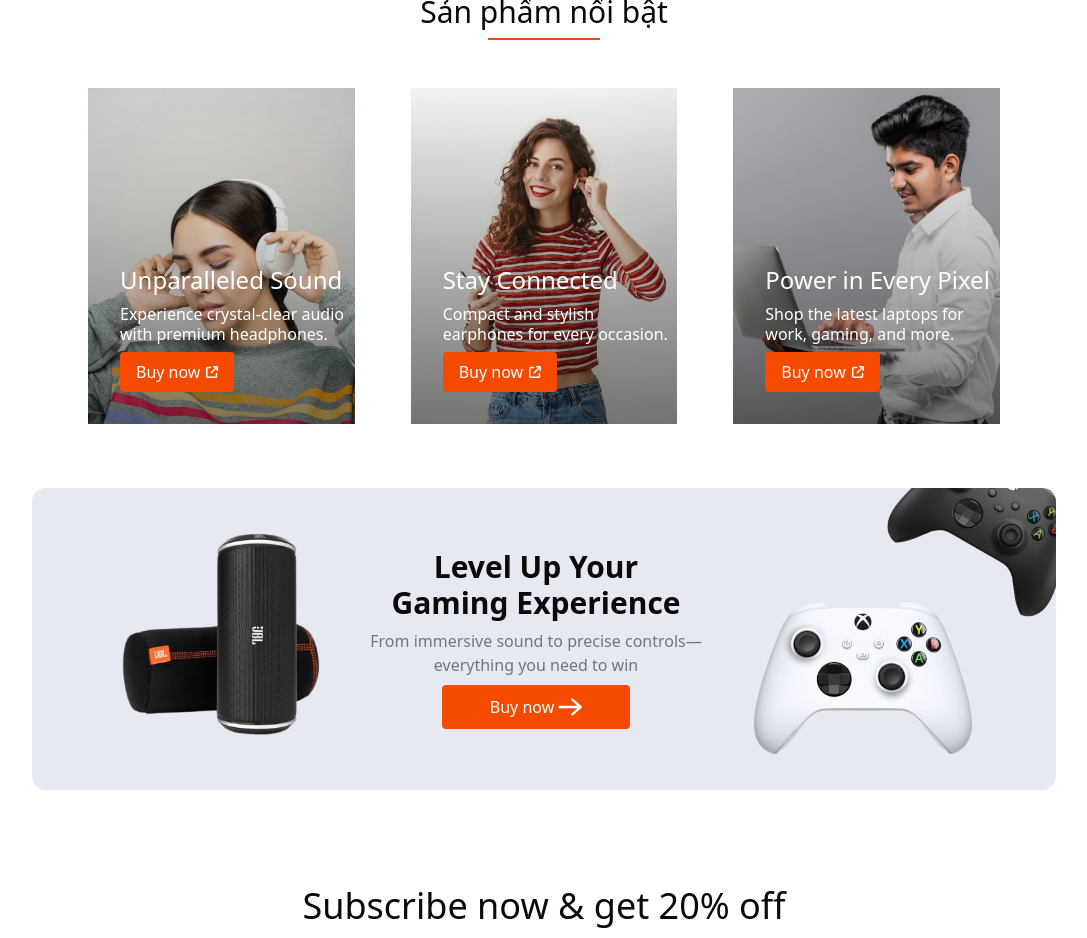
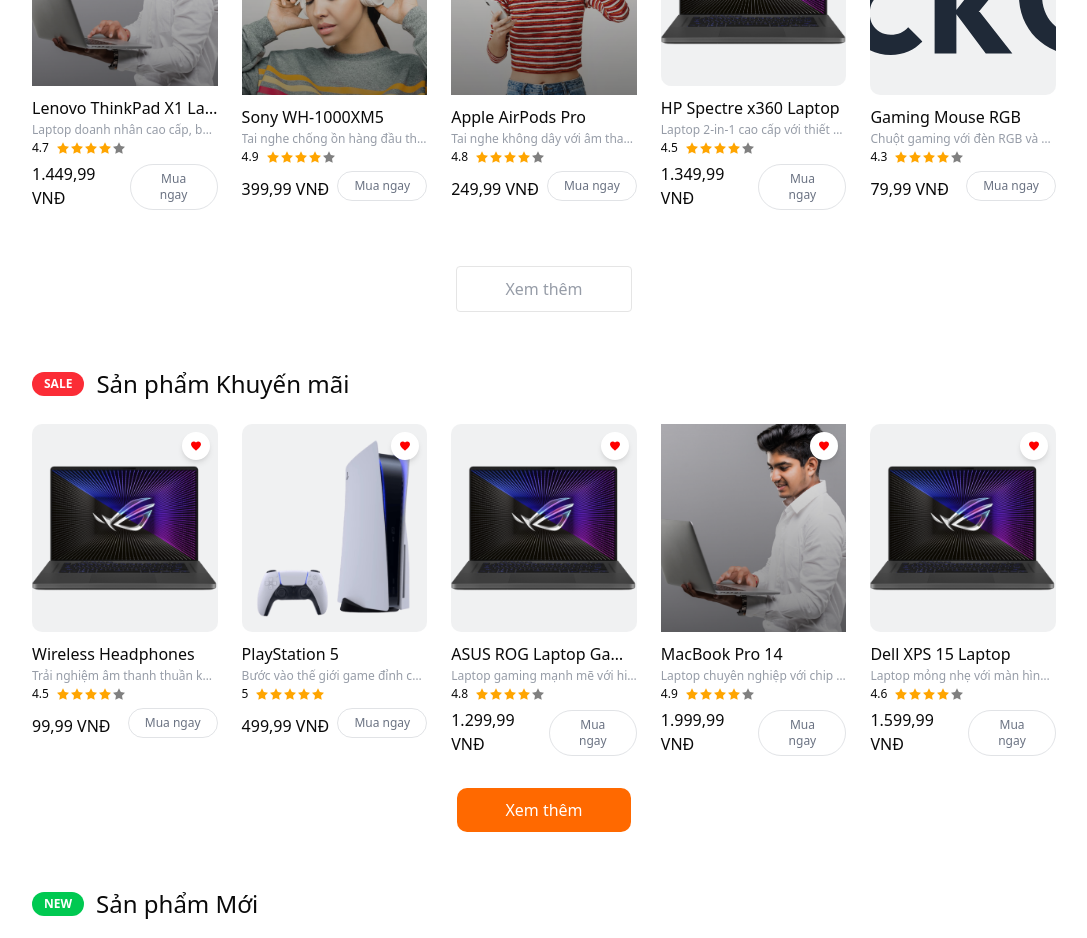
Before and after one commit to AdamNbz/IS207, a Next.js app in the folder frontend/: page / in a window 1280 px wide. Shown: the part 1120-2058 px from the top of the page, without its empty margins (96-1183 px from the left). Built offline with nearby package versions, Linux system fonts and the light colour scheme.

Commit message:
feat: thêm các mục sản phẩm ở Trang chủ.
Thêm các mục:
- Sản phẩm Khuyến mãi
- Sản phẩm Mới
- Sản phẩm HOT
- Laptop

```diff
--- a/frontend/src/app/page.tsx
+++ b/frontend/src/app/page.tsx
@@ -5,6 +5,7 @@
 import Banner from "../components/Banner";
 import NewsLetter from "../components/NewsLetter";
 import FeaturedProduct from "../components/FeaturedProduct";
+import ProductSection from "../components/ProductSection";
 import Navbar from "../components/Navbar";
 import Footer from "../components/Footer";
 
@@ -14,7 +15,44 @@
       <Navbar/>
       <div className="px-6 md:px-16 lg:px-32">
         <HeaderSlider />
+
+        {/* Sản phẩm phổ biến */}
         <HomeProducts />
+
+        {/* Sản phẩm Khuyến mãi */}
+        <ProductSection
+          title="Sản phẩm Khuyến mãi"
+          badge="SALE"
+          badgeColor="bg-red-500"
+          filterFn={(product) => product.offerPrice && product.price && product.offerPrice < product.price}
+        />
+
+        {/* Sản phẩm Mới */}
+        <ProductSection
+          title="Sản phẩm Mới"
+          badge="NEW"
+          badgeColor="bg-green-500"
+          filterFn={(product) => product.isNew || true} // Tạm thời hiển thị tất cả, sau có thể thêm field isNew
+        />
+
+        {/* Sản phẩm HOT */}
+        <ProductSection
+          title="Sản phẩm HOT"
+          badge="HOT"
+          badgeColor="bg-orange-500"
+          filterFn={(product) => product.isHot || (product.avg_rating && product.avg_rating >= 4) || true}
+        />
+
+        {/* Laptop */}
+        <ProductSection
+          title="Laptop"
+          filterFn={(product) => {
+            const name = (product.name || '').toLowerCase();
+            const category = (product.category || '').toLowerCase();
+            return name.includes('laptop') || category.includes('laptop');
+          }}
+        />
+
         <FeaturedProduct />
         <Banner />
         <NewsLetter />
--- /dev/null
+++ b/frontend/src/components/ProductSection.jsx
@@ -0,0 +1,49 @@
+"use client";
+import React from "react";
+import ProductCard from "./ProductCard";
+import { useAppContext } from "../context/AppContext";
+
+const ProductSection = ({ title, filterFn, badge, badgeColor = "bg-orange-500" }) => {
+  const { products, router } = useAppContext();
+
+  // Lọc sản phẩm theo điều kiện nếu có
+  const filteredProducts = filterFn ? products.filter(filterFn) : products;
+
+  // Giới hạn hiển thị 5 sản phẩm
+  const displayProducts = filteredProducts.slice(0, 5);
+
+  if (displayProducts.length === 0) {
+    return null;
+  }
+
+  return (
+    <div className="flex flex-col items-center pt-14">
+      {/* Tiêu đề section */}
+      <div className="flex items-center gap-3 w-full mb-6">
+        {badge && (
+          <span className={`${badgeColor} text-white text-xs font-semibold px-3 py-1 rounded-full`}>
+            {badge}
+          </span>
+        )}
+        <p className="text-2xl font-medium">{title}</p>
+      </div>
+
+      {/* Grid sản phẩm */}
+      <div className="grid grid-cols-2 md:grid-cols-3 lg:grid-cols-4 xl:grid-cols-5 gap-6 pb-8 w-full">
+        {displayProducts.map((product, index) => (
+          <ProductCard key={product._id || product.id || index} product={product} />
+        ))}
+      </div>
+
+      {/* Nút Xem thêm */}
+      <button
+        onClick={() => router.push('/all-products')}
+        className="px-12 py-2.5 bg-orange-500 text-white rounded-lg hover:bg-orange-600 transition font-medium"
+      >
+        Xem thêm
+      </button>
+    </div>
+  );
+};
+
+export default ProductSection;
--- a/frontend/src/data/product.js
+++ b/frontend/src/data/product.js
@@ -7,6 +7,9 @@
     category: "Headphones",
     price: 99.99,
     offerPrice: 69.99,
+    avg_rating: 4.5,
+    isNew: false,
+    isHot: true,
     image: [
       "/images/asus_laptop_image.png",
       "/images/logo.svg",
@@ -20,12 +23,127 @@
     category: "Gaming Console",
     price: 499.99,
     offerPrice: 449.99,
+    avg_rating: 5,
+    isNew: true,
+    isHot: true,
     image: [
       "/images/playstation_image.png",
       "/images/ps5_2.png"
     ]
+  },
+  {
+    _id: "p3",
+    name: "ASUS ROG Laptop Gaming",
+    description: "Laptop gaming mạnh mẽ với hiệu năng vượt trội.",
+    category: "Laptop",
+    price: 1299.99,
+    offerPrice: 1099.99,
+    avg_rating: 4.8,
+    isNew: true,
+    isHot: true,
+    image: [
+      "/images/asus_laptop_image.png",
+      "/images/asus_laptop_image_3.png"
+    ]
+  },
+  {
+    _id: "p4",
+    name: "MacBook Pro 14",
+    description: "Laptop chuyên nghiệp với chip M3 Pro mạnh mẽ.",
+    category: "Laptop",
+    price: 1999.99,
+    offerPrice: 1899.99,
+    avg_rating: 4.9,
+    isNew: true,
+    isHot: false,
+    image: [
+      "/images/boy_with_laptop_image.png"
+    ]
+  },
+  {
+    _id: "p5",
+    name: "Dell XPS 15 Laptop",
+    description: "Laptop mỏng nhẹ với màn hình OLED sắc nét.",
+    category: "Laptop",
+    price: 1599.99,
+    offerPrice: 1399.99,
+    avg_rating: 4.6,
+    isNew: false,
+    isHot: true,
+    image: [
+      "/images/asus_laptop_image.png"
+    ]
+  },
+  {
+    _id: "p6",
+    name: "Lenovo ThinkPad X1 Laptop",
+    description: "Laptop doanh nhân cao cấp, bền bỉ và đáng tin cậy.",
+    category: "Laptop",
+    price: 1449.99,
+    offerPrice: 1249.99,
+    avg_rating: 4.7,
+    isNew: false,
+    isHot: false,
+    image: [
+      "/images/boy_with_laptop_image.png"
+    ]
+  },
+  {
+    _id: "p7",
+    name: "Sony WH-1000XM5",
+    description: "Tai nghe chống ồn hàng đầu thế giới.",
+    category: "Headphones",
+    price: 399.99,
+    offerPrice: 349.99,
+    avg_rating: 4.9,
+    isNew: true,
+    isHot: true,
+    image: [
+      "/images/girl_with_headphone_image.png"
+    ]
+  },
+  {
+    _id: "p8",
+    name: "Apple AirPods Pro",
+    description: "Tai nghe không dây với âm thanh không gian.",
+    category: "Earphones",
+    price: 249.99,
+    offerPrice: 219.99,
+    avg_rating: 4.8,
+    isNew: false,
+    isHot: true,
+    image: [
+      "/images/girl_with_earphone_image.png"
+    ]
+  },
+  {
+    _id: "p9",
+    name: "HP Spectre x360 Laptop",
+    description: "Laptop 2-in-1 cao cấp với thiết kế sang trọng.",
+    category: "Laptop",
+    price: 1349.99,
+    offerPrice: 1199.99,
+    avg_rating: 4.5,
+    isNew: true,
+    isHot: false,
+    image: [
+      "/images/asus_laptop_image.png"
+    ]
+  },
+  {
+    _id: "p10",
+    name: "Gaming Mouse RGB",
+    description: "Chuột gaming với đèn RGB và độ chính xác cao.",
+    category: "Accessories",
+    price: 79.99,
+    offerPrice: 59.99,
+    avg_rating: 4.3,
+    isNew: true,
+    isHot: false,
+    image: [
+      "/images/logo.svg"
+    ]
   }
-  // ... các sản phẩm khác
 ];
 
 export default products;
```
